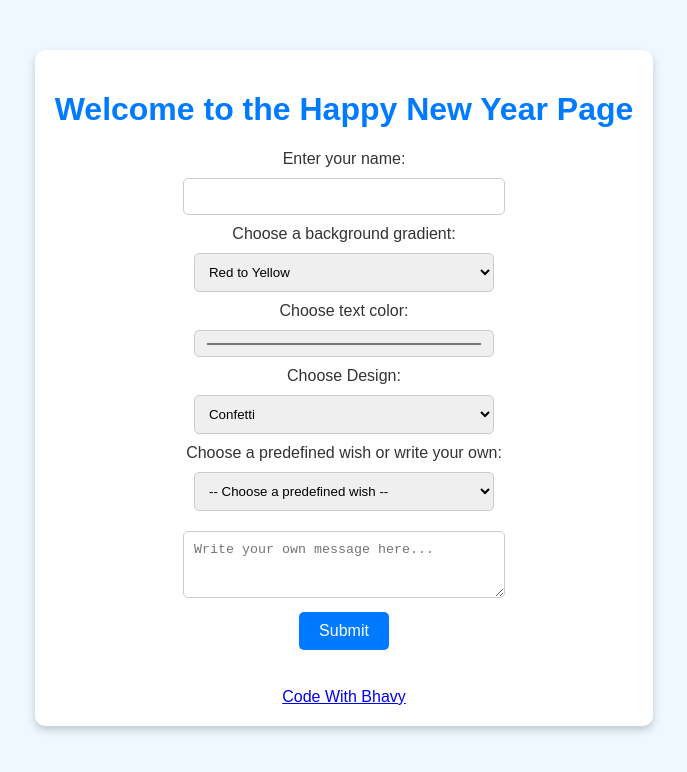
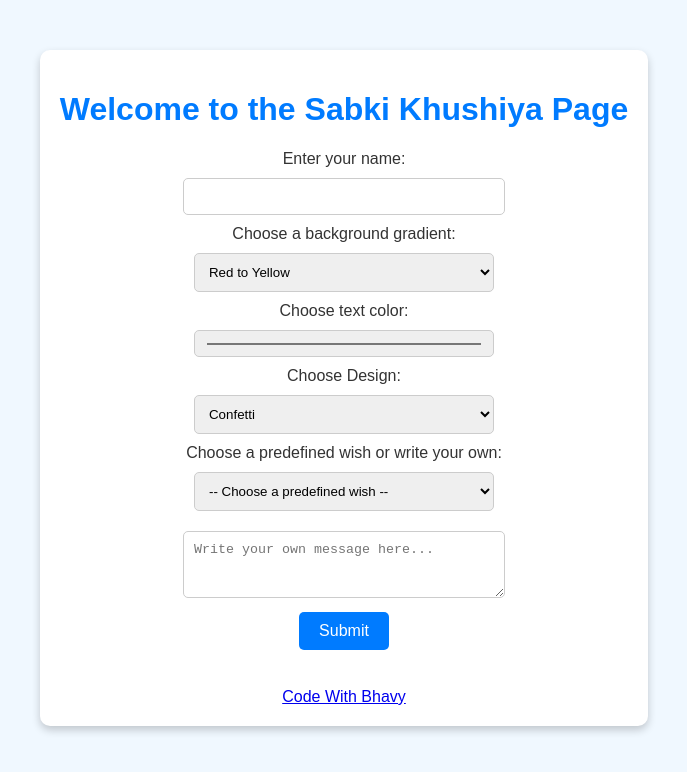
Before and after one commit to bhavy-sharma/Sabki-Khushiya, a plain HTML site: page index.html in a window 1280 px wide. Shown: the whole page, without its empty margins (296-983 px from the left). Drawn offline with Linux system fonts and the light colour scheme.

Commit message:
add Title

```diff
--- a/index.html
+++ b/index.html
@@ -78,7 +78,7 @@
 
 <body>
     <div class="container">
-        <h1>Welcome to the Happy New Year Page</h1>
+        <h1>Welcome to the Sabki Khushiya Page</h1>
         <form id="colorForm">
             <label for="username">Enter your name:</label><br>
             <input type="text" id="username" name="username" required><br>
```
